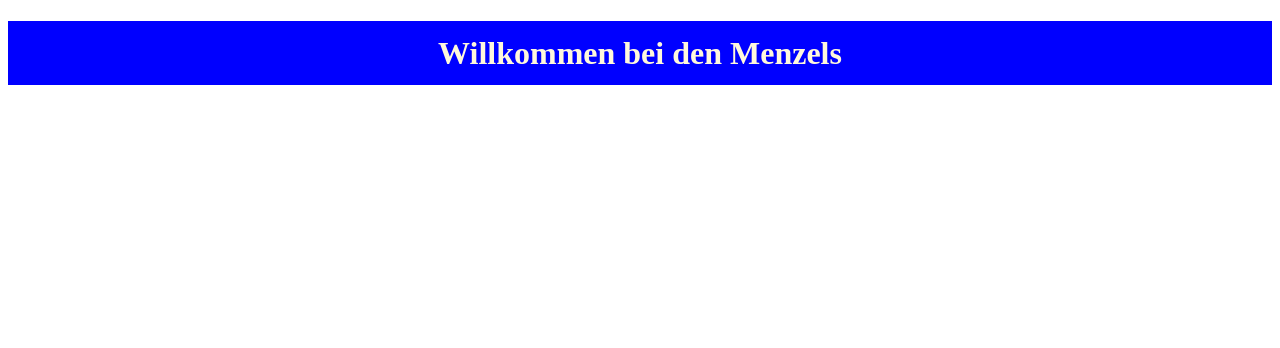
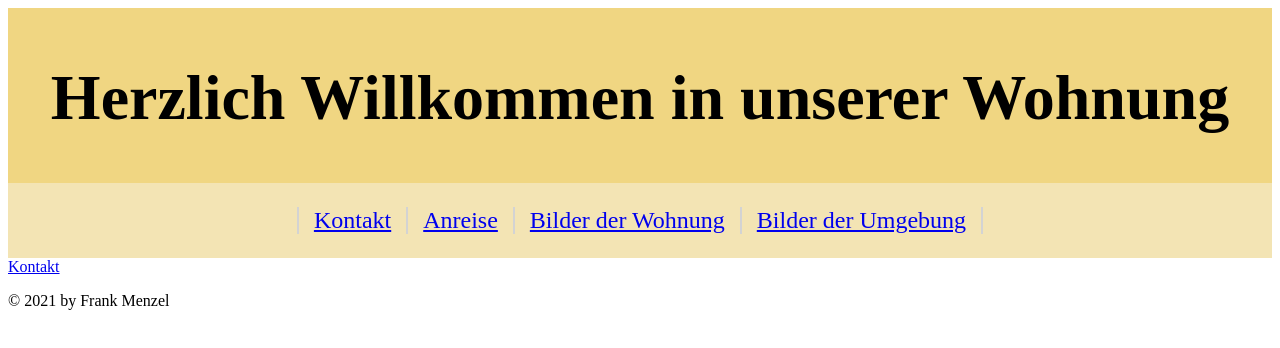
Before and after one commit to pyrrhus-ich/Wohnung, a plain HTML site: page index.html in a window 1280 px wide. Drawn offline with Linux system fonts and the light colour scheme.

Commit message:
Startstruktur

```diff
--- a/index.html
+++ b/index.html
@@ -8,13 +8,39 @@
         <meta name="description" content="">
         <meta name="viewport" content="width=device-width, initial-scale=1">
         <link rel="stylesheet" href="styles.css">
-        <link rel="shortcut icon" type="image/x-icon" href="images/favicon.ico">
-        <link rel="icon" href="images/favicon.ico" type="image/x-icon" />
+
+        <link rel="icon" type="image/png" href="image/favicon.png" sizes="32x32">
+        <link rel="icon" type="image/png" href="image/favicon.png" sizes="96x96">
+
+
     </head>
     <body>
-       <h1 id="Hauptueberschrift">Willkommen bei den Menzels</h1>
-    <div>
-        <link
-    </div>
+        <header>
+
+                <h1>Herzlich Willkommen
+                    in unserer Wohnung</h1>
+       </header>
+
+       <nav>
+           <ul id="leftLink">
+               <a href="sites/kontakt.html">Kontakt</a>
+           </ul>
+            <ul>
+               <a href="sites/anreise.html">Anreise</a>
+            </ul>
+            <ul>
+                <a href="sites/wohnung.html">Bilder der Wohnung</a>
+             </ul>
+             <ul>
+                <a href="umgebung.html">Bilder der Umgebung</a>
+             </ul>
+       </nav>
+
+
+
+    <footer>
+        <a href="sites/kontakt.html">Kontakt</a>
+        <p>© 2021 by Frank Menzel</p>
+    </footer>
     </body>
 </html>
--- a/styles.css
+++ b/styles.css
@@ -1,7 +1,48 @@
-#Hauptueberschrift{
+
+
+
+ header{
+    top: 0pt;
+    background-color: rgb(240, 214, 130);
     text-align: center;
-    color: cornsilk;
-    background-color: blue;
-    padding-top: 10pt;
-    padding-bottom: 10pt;
+    padding-top: 10px;
+    padding-bottom: 5px;
+   font-size: xx-large;
 }
+
+
+nav{
+    background-color: rgb(243, 228, 180);
+    display: flex;
+    align-items: center;
+    justify-content: center;
+    font-size: x-large;
+}
+
+ul{
+
+    border-right: solid lightgrey 2px ;
+    padding-left: 15px;
+    padding-right: 15px;
+}
+
+#leftLink{
+    border-left: solid  lightgrey 2px ;
+}
+
+#ueberschriftUnterseiten{
+
+    text-align: center;
+    margin-left: 350px;
+    margin-right: 350px;
+}
+
+address{
+    text-align: center;
+    font-size: x-large;
+}
+
+
+footer{
+
+}
```
Also changed, not shown: sites/kontakt.html (added, +55 -0 lines), sites/wohnung.html (added, +32 -0 lines), image/favicon.png (added), images/favicon.png (deleted), sites/anreise.html (added), sites/umgebung.html (added).
